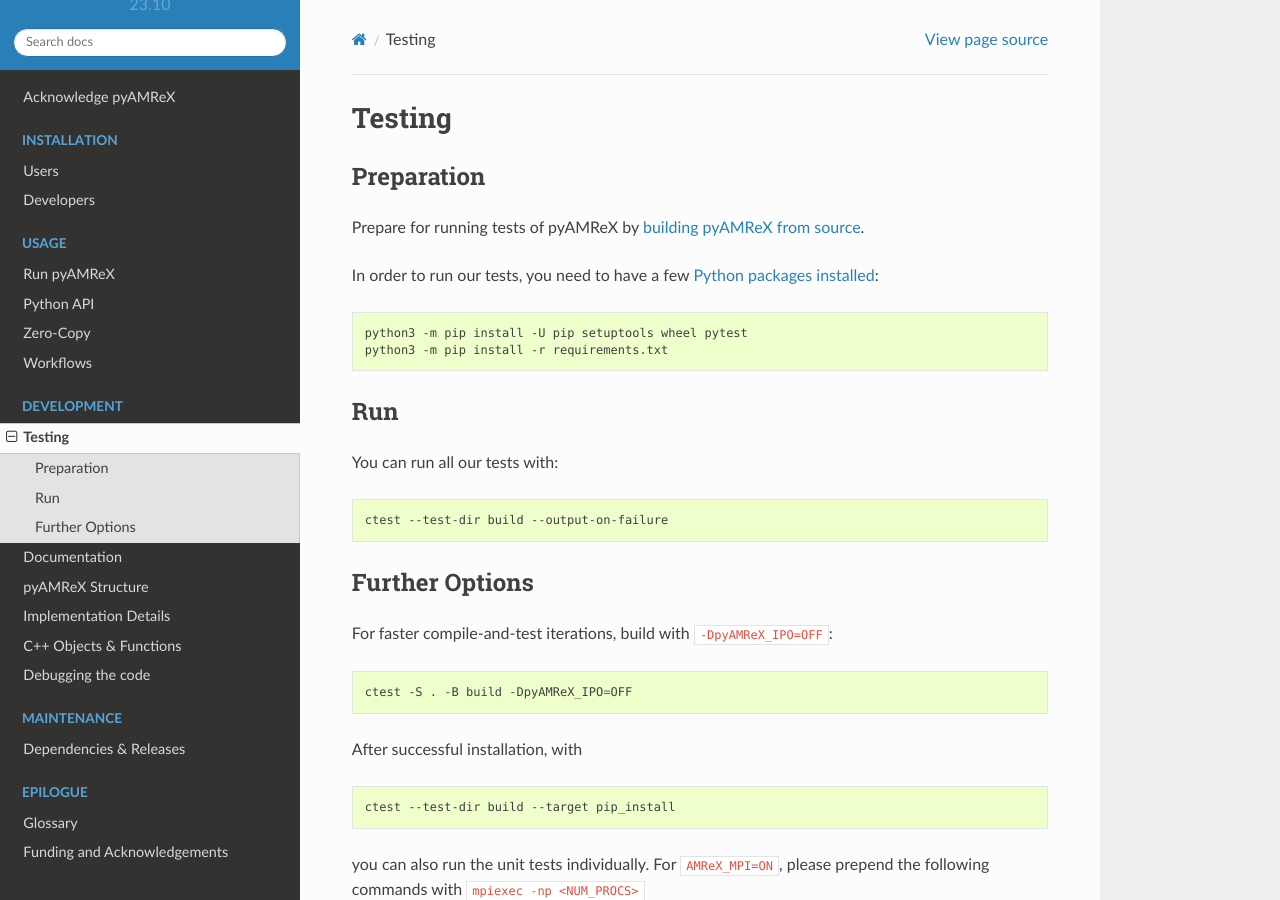
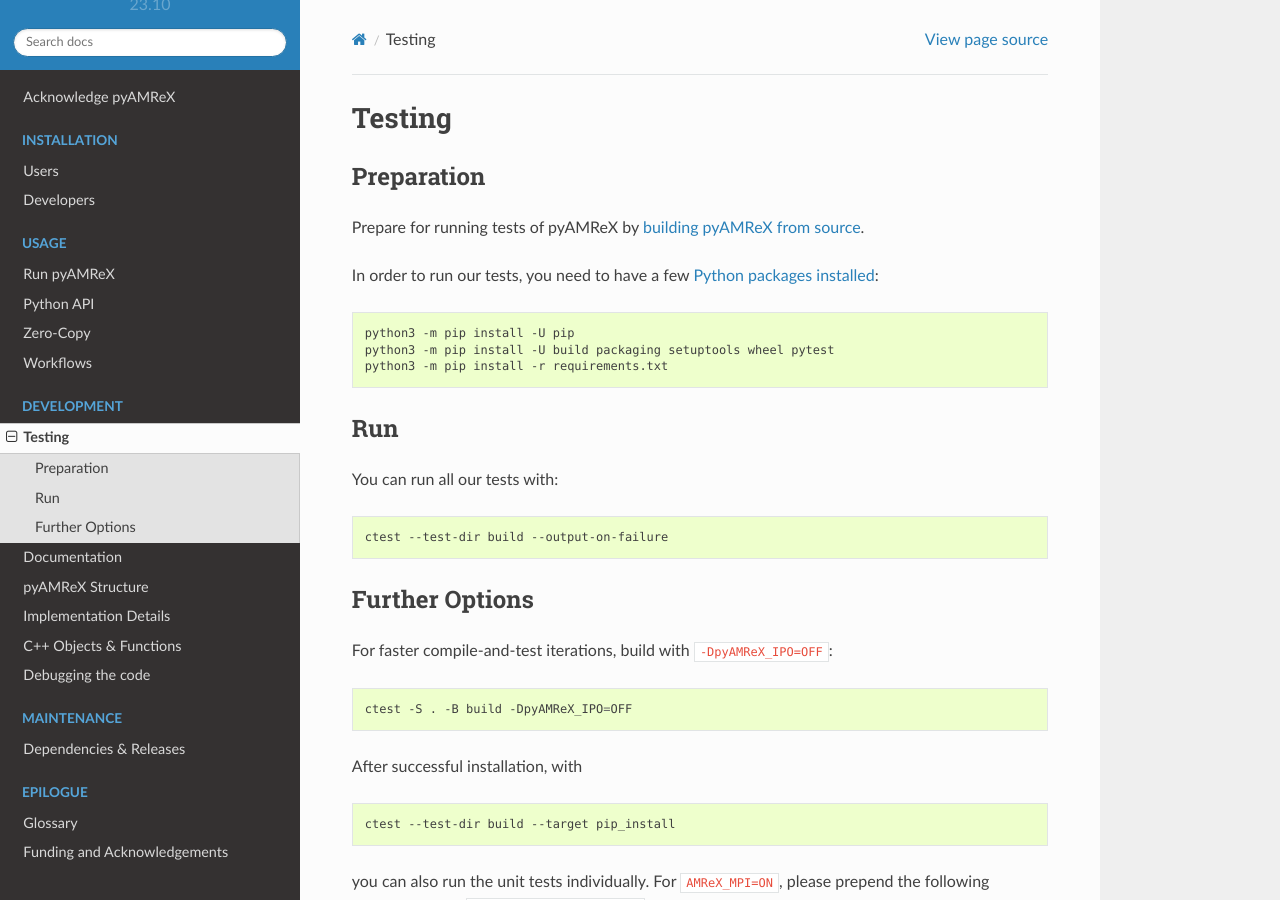
Before and after one commit to AMReX-Codes/pyamrex, a Sphinx documentation site: the page built from docs/source/developers/testing.rst, in a window 1280 px wide and 900 px high. Built offline with Sphinx 7.4.7 and the Read the Docs theme 2.0.0, drawn with Linux system fonts in a browser that asks for light colours.

Commit message:
Docs: More `build` and `packaging`

```diff
--- a/docs/source/developers/testing.rst
+++ b/docs/source/developers/testing.rst
@@ -12,7 +12,8 @@ In order to run our tests, you need to have a few :ref:`Python packages installe
 
 .. code-block:: sh
 
-   python3 -m pip install -U pip setuptools wheel pytest
+   python3 -m pip install -U pip
+   python3 -m pip install -U build packaging setuptools wheel pytest
    python3 -m pip install -r requirements.txt
 
 
--- a/docs/source/install/cmake.rst
+++ b/docs/source/install/cmake.rst
@@ -33,7 +33,8 @@ On your development machine, :ref:`follow the instructions here <install-depende
 
    .. code-block:: bash
 
-      python3 -m pip install -U pip setuptools wheel pytest
+      python3 -m pip install -U pip
+      python3 -m pip install -U build packaging setuptools wheel pytest
       python3 -m pip install -U -r requirements.txt
 
 
--- a/spack.yaml
+++ b/spack.yaml
@@ -25,8 +25,10 @@ spack:
   - cmake
   - mpi
   - python
+  - py-build
   - py-mpi4py
   - py-numpy
+  - py-packaging
   - py-pip
   - py-setuptools
   - py-wheel
```
